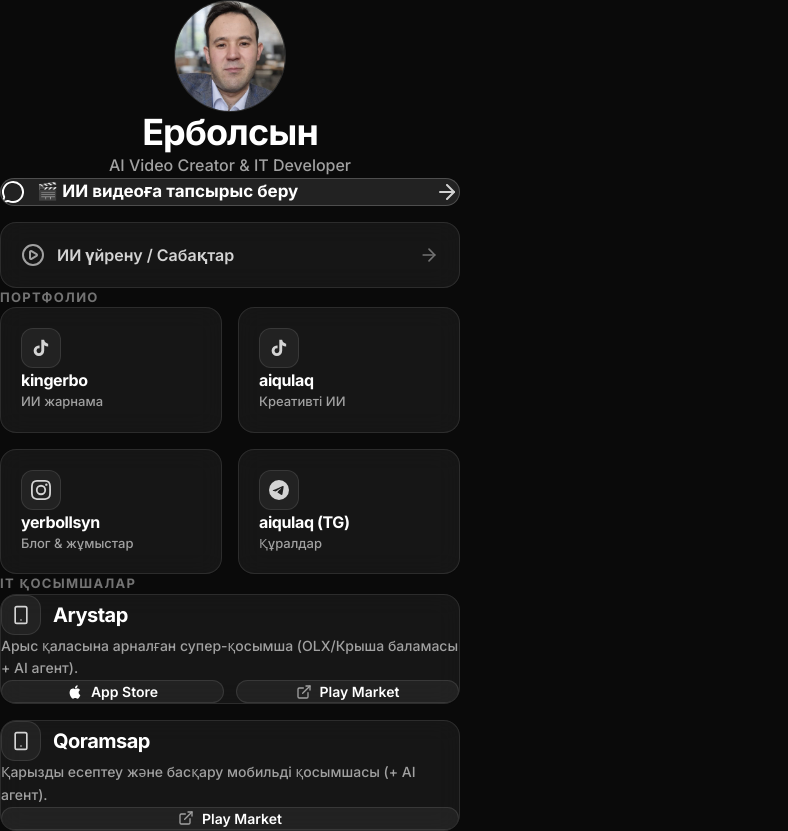
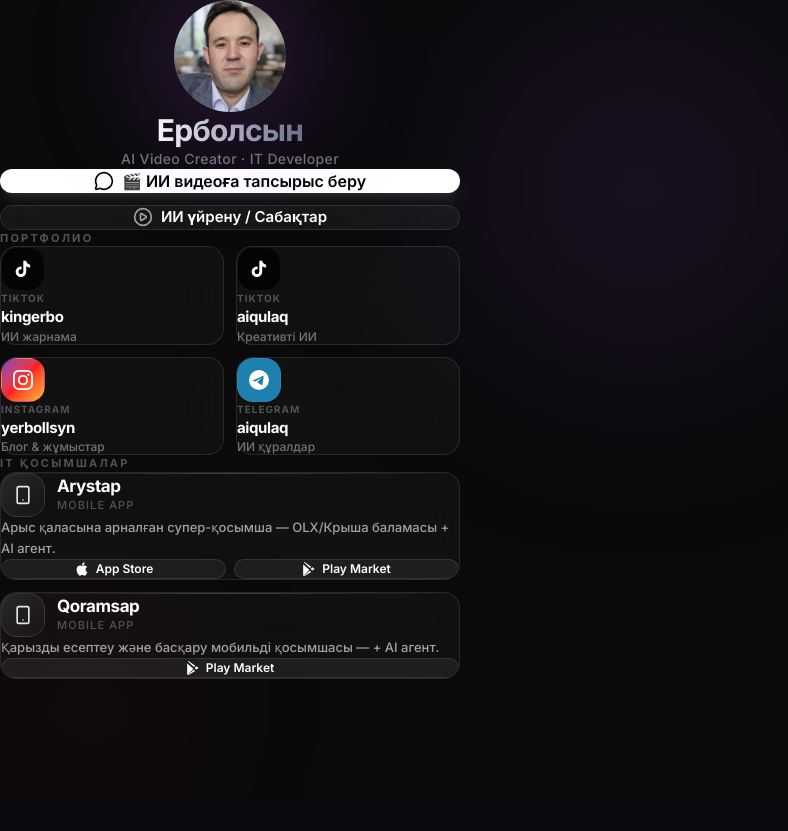
Before and after one commit to Erbosyn/erboportfolio, a React (Vite) app: page / in a window 1280 px wide. Shown: the whole page, without its empty margins (0-788 px from the left). After the commit the page ends 800 px from the top, so only its background shows below. Built offline with nearby package versions, Linux system fonts and the light colour scheme.

Commit message:
feat: premium glassmorphism redesign - brand icons, triple glow, gradient avatar ring

```diff
--- a/src/App.tsx
+++ b/src/App.tsx
@@ -1,192 +1,261 @@
 import type { FC } from "react";
 import {
-  ArrowRight,
   MessageCircle,
   PlayCircle,
   Smartphone,
-  ExternalLink
 } from "lucide-react";
 
-/* ─── Icons ─── */
+/* ─── TikTok SVG ─── */
 const TikTokIcon: FC<{ className?: string }> = ({ className }) => (
   <svg viewBox="0 0 24 24" fill="currentColor" className={className}>
     <path d="M19.59 6.69a4.83 4.83 0 01-3.77-4.25V2h-3.45v13.67a2.89 2.89 0 01-2.88 2.5 2.89 2.89 0 01-2.89-2.89 2.89 2.89 0 012.89-2.89c.28 0 .54.04.79.1V9.01a6.27 6.27 0 00-.79-.05 6.34 6.34 0 00-6.34 6.34 6.34 6.34 0 006.34 6.34 6.34 6.34 0 006.34-6.34V8.75a8.18 8.18 0 004.76 1.52V6.84a4.84 4.84 0 01-1-.15z" />
   </svg>
 );
 
+/* ─── Instagram SVG ─── */
 const InstagramIcon: FC<{ className?: string }> = ({ className }) => (
   <svg viewBox="0 0 24 24" fill="currentColor" className={className}>
     <path d="M12 2.163c3.204 0 3.584.012 4.85.07 3.252.148 4.771 1.691 4.919 4.919.058 1.265.069 1.645.069 4.849 0 3.205-.012 3.584-.069 4.849-.149 3.225-1.664 4.771-4.919 4.919-1.266.058-1.644.07-4.85.07-3.204 0-3.584-.012-4.849-.07-3.26-.149-4.771-1.699-4.919-4.92-.058-1.265-.07-1.644-.07-4.849 0-3.204.013-3.583.07-4.849.149-3.227 1.664-4.771 4.919-4.919 1.266-.057 1.645-.069 4.849-.069zM12 0C8.741 0 8.333.014 7.053.072 2.695.272.273 2.69.073 7.052.014 8.333 0 8.741 0 12c0 3.259.014 3.668.072 4.948.2 4.358 2.618 6.78 6.98 6.98C8.333 23.986 8.741 24 12 24c3.259 0 3.668-.014 4.948-.072 4.354-.2 6.782-2.618 6.979-6.98.059-1.28.073-1.689.073-4.948 0-3.259-.014-3.667-.072-4.947-.196-4.354-2.617-6.78-6.979-6.98C15.668.014 15.259 0 12 0zm0 5.838a6.162 6.162 0 100 12.324 6.162 6.162 0 000-12.324zM12 16a4 4 0 110-8 4 4 0 010 8zm6.406-11.845a1.44 1.44 0 100 2.881 1.44 1.44 0 000-2.881z" />
   </svg>
 );
 
+/* ─── Telegram SVG ─── */
 const TelegramIcon: FC<{ className?: string }> = ({ className }) => (
   <svg viewBox="0 0 24 24" fill="currentColor" className={className}>
     <path d="M11.944 0A12 12 0 000 12a12 12 0 0012 12 12 12 0 0012-12A12 12 0 0012 0h-.056zm4.962 7.224c.1-.002.321.023.465.14a.506.506 0 01.171.325c.016.093.036.306.02.472-.18 1.898-.962 6.502-1.36 8.627-.168.9-.499 1.201-.82 1.23-.696.065-1.225-.46-1.9-.902-1.056-.693-1.653-1.124-2.678-1.8-1.185-.78-.417-1.21.258-1.91.177-.184 3.247-2.977 3.307-3.23.007-.032.014-.15-.056-.212s-.174-.041-.249-.024c-.106.024-1.793 1.14-5.061 3.345-.479.33-.913.49-1.302.48-.428-.008-1.252-.241-1.865-.44-.752-.244-1.349-.374-1.297-.789.027-.216.325-.437.893-.663 3.498-1.524 5.83-2.529 6.998-3.014 3.332-1.386 4.025-1.627 4.476-1.635z" />
   </svg>
 );
 
+/* ─── Apple SVG ─── */
 const AppleIcon: FC<{ className?: string }> = ({ className }) => (
   <svg viewBox="0 0 24 24" fill="currentColor" className={className}>
     <path d="M18.71 19.5c-.83 1.24-1.71 2.45-3.05 2.47-1.34.03-1.77-.79-3.29-.79-1.53 0-2 .77-3.27.82-1.31.05-2.3-1.32-3.14-2.53C4.25 17 2.94 12.45 4.7 9.39c.87-1.52 2.43-2.48 4.12-2.51 1.28-.02 2.5.87 3.29.87.78 0 2.26-1.07 3.8-.91.65.03 2.47.26 3.64 1.98-.09.06-2.17 1.28-2.15 3.81.03 3.02 2.65 4.03 2.68 4.04-.03.07-.42 1.44-1.38 2.83M13 3.5c.73-.83 1.94-1.46 2.94-1.5.13 1.17-.34 2.35-1.04 3.19-.69.85-1.83 1.51-2.95 1.42-.15-1.15.41-2.35 1.05-3.11z" />
   </svg>
 );
 
+/* ─── Google Play SVG ─── */
+const GooglePlayIcon: FC<{ className?: string }> = ({ className }) => (
+  <svg viewBox="0 0 24 24" fill="currentColor" className={className}>
+    <path d="M3.18 23.76c.35.2.76.22 1.14.07l11.45-6.61-2.42-2.43-10.17 8.97zm-1.01-19.5a1.5 1.5 0 00-.17.73v18.02c0 .26.06.5.17.73l.09.09 10.1-10.1v-.24L2.26 4.17l-.09.09zM20.43 10.8l-2.9-1.68-2.72 2.72 2.72 2.72 2.92-1.69c.83-.48.83-1.59-.02-2.07zM4.32.17C3.94.02 3.53.04 3.18.24l10.17 10.17 2.42-2.42L4.32.17z" />
+  </svg>
+);
 
-/* ─── Apple Glassmorphism Card Style ─── */
-const glassCard = `
-  bg-white/5 border border-white/10
-  backdrop-blur-md rounded-2xl p-6
-  transition-all duration-300 ease-out
-  hover:bg-white/10 hover:border-white/20 hover:scale-[1.02]
-`;
+/* ─── Glass card base class ─── */
+const glassCard =
+  "block w-full bg-white/[0.03] border border-white/10 backdrop-blur-xl rounded-2xl p-5 hover:bg-white/[0.08] transition-all duration-300";
 
-/* ─── App Component ─── */
 const App: FC = () => {
   return (
-    <div className="relative min-h-screen bg-neutral-950 text-neutral-300 font-sans overflow-hidden selection:bg-white/20">
+    <div className="relative min-h-screen bg-[#0a0a0a] text-neutral-300 font-sans overflow-hidden selection:bg-white/20">
 
-      {/* ─── Custom Styles ─── */}
-      <style>{`
-        /* Smooth scrolling */
-        html { scroll-behavior: smooth; }
-      `}</style>
+      {/* ── Фоновые свечения для глубины ── */}
+      {/* Главное фиолетовое пятно — сверху по центру */}
+      <div className="absolute top-10 left-1/2 -translate-x-1/2 w-[300px] h-[300px] bg-purple-500/15 blur-[120px] rounded-full pointer-events-none" />
+      {/* Синее — снизу справа */}
+      <div className="absolute bottom-32 right-0 w-[220px] h-[220px] bg-blue-600/10 blur-[100px] rounded-full pointer-events-none" />
+      {/* Розовое — снизу слева */}
+      <div className="absolute bottom-0 left-0 w-[180px] h-[180px] bg-pink-600/8 blur-[90px] rounded-full pointer-events-none" />
 
-      <main className="relative z-10 w-full max-w-[460px] mx-auto px-5 py-12 pb-24">
+      <main className="relative z-10 w-full max-w-[460px] mx-auto px-5 py-12 pb-28">
 
-        {/* 1. Profile Header */}
+        {/* ─── Профиль ─── */}
         <header className="flex flex-col items-center text-center mb-10">
-          <div className="w-28 h-28 rounded-full bg-white/5 p-1.5 border border-white/10 backdrop-blur-md mb-6">
-            <div className="w-full h-full rounded-full bg-white/5 overflow-hidden">
-              <img src="/avatar.jpg" alt="Ерболсын" className="w-full h-full object-cover" />
+          {/* Аватар с градиентным кольцом */}
+          <div className="relative mb-6">
+            <div className="absolute inset-0 rounded-full bg-purple-500/20 blur-2xl scale-150 pointer-events-none" />
+            <div className="relative w-28 h-28 rounded-full p-[2px] bg-gradient-to-br from-white/20 via-white/5 to-transparent">
+              <div className="w-full h-full rounded-full overflow-hidden bg-black/60 backdrop-blur-xl">
+                <img src="/avatar.jpg" alt="Ерболсын" className="w-full h-full object-cover" />
+              </div>
             </div>
           </div>
 
-          <h1 className="text-4xl font-bold tracking-tight text-white mb-2">
+          {/* Градиентное имя — белый → серый (Apple style) */}
+          <h1 className="text-3xl font-bold bg-gradient-to-r from-white to-gray-500 text-transparent bg-clip-text mb-2 tracking-tight">
             Ерболсын
           </h1>
-          <p className="text-neutral-400 text-[16px] font-medium leading-relaxed max-w-[300px]">
-            AI Video Creator & IT Developer
+          <p className="text-neutral-500 text-[14px] font-medium tracking-wide">
+            AI Video Creator · IT Developer
           </p>
         </header>
 
-        {/* 2. Primary CTAs (Rich & Smooth) */}
-        <div className="flex flex-col gap-4 mb-12">
+        {/* ─── CTA Кнопки ─── */}
+        <div className="flex flex-col gap-3 mb-12">
+          {/* PRIMARY — Apple-style белая кнопка */}
           <a
             href="https://wa.me/77000957565"
             target="_blank"
             rel="noopener noreferrer"
-            className="w-full relative overflow-hidden group bg-white/10 text-white border border-white/20 font-bold text-[17px] rounded-2xl p-[22px] flex items-center justify-between backdrop-blur-md hover:bg-white/20 hover:scale-[1.02] transition-all duration-300"
+            className="w-full bg-white text-black font-semibold rounded-2xl py-4 flex items-center justify-center gap-2 hover:bg-gray-100 active:scale-[0.98] transition-all duration-200 shadow-lg shadow-white/10"
           >
-            <span className="relative flex items-center gap-3">
-              <MessageCircle className="w-6 h-6" />
-              🎬 ИИ видеоға тапсырыс беру
-            </span>
-            <ArrowRight className="w-6 h-6 relative opacity-80 group-hover:translate-x-1 transition-transform" />
+            <MessageCircle className="w-5 h-5" />
+            🎬 ИИ видеоға тапсырыс беру
           </a>
 
+          {/* SECONDARY — Glassmorphism */}
           <a
             href="https://wa.me/77000957565"
             target="_blank"
             rel="noopener noreferrer"
-            className={`w-full flex items-center justify-between font-semibold text-[16px] !p-5 ${glassCard}`}
+            className="w-full bg-white/[0.05] border border-white/10 backdrop-blur-xl rounded-2xl py-4 flex items-center justify-center gap-2 font-semibold text-[15px] text-white hover:bg-white/[0.10] active:scale-[0.98] transition-all duration-300"
           >
-            <span className="flex items-center gap-3 text-neutral-300">
-              <PlayCircle className="w-6 h-6 text-neutral-400" />
-              ИИ үйрену / Сабақтар
-            </span>
-            <ArrowRight className="w-5 h-5 text-neutral-500" />
+            <PlayCircle className="w-5 h-5 text-neutral-400" />
+            ИИ үйрену / Сабақтар
           </a>
         </div>
 
-        {/* 3. Portfolio Widgets (Apple Style Bento) */}
+        {/* ─── Портфолио ─── */}
         <div className="mb-12">
-          <h2 className="text-[13px] font-bold tracking-widest text-neutral-500 uppercase mb-4 px-2">
+          <h2 className="text-[11px] font-bold tracking-[0.2em] text-neutral-600 uppercase mb-5 px-1">
             Портфолио
           </h2>
 
-          <div className="grid grid-cols-2 gap-4">
-            <a href="https://www.tiktok.com/@kingerbo?_r=1&_t=ZS-99XThm0I05Y" target="_blank" rel="noopener noreferrer" className={`block ${glassCard} !p-5`}>
-              <div className="w-10 h-10 rounded-xl bg-white/5 flex items-center justify-center mb-4 border border-white/10">
-                <TikTokIcon className="w-5 h-5 text-neutral-300" />
+          <div className="grid grid-cols-2 gap-3">
+
+            {/* TikTok — kingerbo */}
+            <a
+              href="https://www.tiktok.com/@kingerbo?_r=1&_t=ZS-99XThm0I05Y"
+              target="_blank"
+              rel="noopener noreferrer"
+              className={glassCard}
+            >
+              {/* TikTok black badge */}
+              <div className="w-11 h-11 rounded-2xl flex items-center justify-center mb-4 border border-white/5 bg-black/70">
+                <TikTokIcon className="w-5 h-5 text-white" />
               </div>
-              <h3 className="text-[16px] font-bold text-white tracking-tight mb-1">kingerbo</h3>
-              <p className="text-[13px] text-neutral-400 font-medium">ИИ жарнама</p>
+              <span className="text-[10px] font-bold text-neutral-600 uppercase tracking-widest block mb-0.5">TikTok</span>
+              <h3 className="text-[15px] font-bold text-white tracking-tight mb-1">kingerbo</h3>
+              <p className="text-[12px] text-neutral-500 font-medium leading-tight">ИИ жарнама</p>
             </a>
 
-            <a href="https://www.tiktok.com/@aiqulaq?_r=1&_t=ZG-99XTgegBXDk" target="_blank" rel="noopener noreferrer" className={`block ${glassCard} !p-5`}>
-              <div className="w-10 h-10 rounded-xl bg-white/5 flex items-center justify-center mb-4 border border-white/10">
-                <TikTokIcon className="w-5 h-5 text-neutral-300" />
+            {/* TikTok — aiqulaq */}
+            <a
+              href="https://www.tiktok.com/@aiqulaq?_r=1&_t=ZG-99XTgegBXDk"
+              target="_blank"
+              rel="noopener noreferrer"
+              className={glassCard}
+            >
+              <div className="w-11 h-11 rounded-2xl flex items-center justify-center mb-4 border border-white/5 bg-black/70">
+                <TikTokIcon className="w-5 h-5 text-white" />
               </div>
-              <h3 className="text-[16px] font-bold text-white tracking-tight mb-1">aiqulaq</h3>
-              <p className="text-[13px] text-neutral-400 font-medium">Креативті ИИ</p>
+              <span className="text-[10px] font-bold text-neutral-600 uppercase tracking-widest block mb-0.5">TikTok</span>
+              <h3 className="text-[15px] font-bold text-white tracking-tight mb-1">aiqulaq</h3>
+              <p className="text-[12px] text-neutral-500 font-medium leading-tight">Креативті ИИ</p>
             </a>
 
-            <a href="https://instagram.com/yerbollsyn" target="_blank" rel="noopener noreferrer" className={`block ${glassCard} !p-5`}>
-              <div className="w-10 h-10 rounded-xl bg-white/5 flex items-center justify-center mb-4 border border-white/10">
-                <InstagramIcon className="w-5 h-5 text-neutral-300" />
+            {/* Instagram */}
+            <a
+              href="https://instagram.com/yerbollsyn"
+              target="_blank"
+              rel="noopener noreferrer"
+              className={glassCard}
+            >
+              {/* Instagram brand gradient badge */}
+              <div className="w-11 h-11 rounded-2xl flex items-center justify-center mb-4 border border-white/5 bg-gradient-to-br from-[#833ab4] via-[#fd1d1d] to-[#fcb045]">
+                <InstagramIcon className="w-5 h-5 text-white" />
               </div>
-              <h3 className="text-[16px] font-bold text-white tracking-tight mb-1">yerbollsyn</h3>
-              <p className="text-[13px] text-neutral-400 font-medium">Блог & жұмыстар</p>
+              <span className="text-[10px] font-bold text-neutral-600 uppercase tracking-widest block mb-0.5">Instagram</span>
+              <h3 className="text-[15px] font-bold text-white tracking-tight mb-1">yerbollsyn</h3>
+              <p className="text-[12px] text-neutral-500 font-medium leading-tight">Блог &amp; жұмыстар</p>
             </a>
 
-            <a href="https://t.me/aiqulaq" target="_blank" rel="noopener noreferrer" className={`block ${glassCard} !p-5`}>
-              <div className="w-10 h-10 rounded-xl bg-white/5 flex items-center justify-center mb-4 border border-white/10">
-                <TelegramIcon className="w-5 h-5 text-neutral-300" />
+            {/* Telegram */}
+            <a
+              href="https://t.me/aiqulaq"
+              target="_blank"
+              rel="noopener noreferrer"
+              className={glassCard}
+            >
+              {/* Telegram brand blue badge */}
+              <div className="w-11 h-11 rounded-2xl flex items-center justify-center mb-4 border border-white/5 bg-[#229ED9]/80">
+                <TelegramIcon className="w-5 h-5 text-white" />
               </div>
-              <h3 className="text-[16px] font-bold text-white tracking-tight mb-1">aiqulaq (TG)</h3>
-              <p className="text-[13px] text-neutral-400 font-medium">Құралдар</p>
+              <span className="text-[10px] font-bold text-neutral-600 uppercase tracking-widest block mb-0.5">Telegram</span>
+              <h3 className="text-[15px] font-bold text-white tracking-tight mb-1">aiqulaq</h3>
+              <p className="text-[12px] text-neutral-500 font-medium leading-tight">ИИ құралдар</p>
             </a>
           </div>
         </div>
 
-        {/* 4. IT Projects Section */}
+        {/* ─── IT Қосымшалар ─── */}
         <div>
-          <h2 className="text-[13px] font-bold tracking-widest text-neutral-500 uppercase mb-4 px-2">
+          <h2 className="text-[11px] font-bold tracking-[0.2em] text-neutral-600 uppercase mb-5 px-1">
             IT Қосымшалар
           </h2>
 
-          <div className="flex flex-col gap-4">
+          <div className="flex flex-col gap-3">
+
+            {/* Arystap */}
             <div className={`relative overflow-hidden ${glassCard}`}>
-              <div className="flex items-center gap-3 mb-3 relative z-10">
-                <div className="w-10 h-10 rounded-[14px] bg-white/5 flex items-center justify-center border border-white/10">
-                  <Smartphone className="w-5 h-5 text-neutral-300" />
+              {/* Top shimmer line */}
+              <div className="absolute top-0 left-0 right-0 h-px bg-gradient-to-r from-transparent via-white/20 to-transparent" />
+
+              <div className="flex items-center gap-3 mb-3">
+                <div className="w-11 h-11 rounded-2xl bg-gradient-to-br from-white/10 to-white/[0.02] flex items-center justify-center border border-white/10 flex-shrink-0">
+                  <Smartphone className="w-5 h-5 text-neutral-200" />
                 </div>
-                <h3 className="text-[20px] font-bold text-white tracking-tight">Arystap</h3>
+                <div>
+                  <h3 className="text-[17px] font-bold text-white tracking-tight leading-tight">Arystap</h3>
+                  <p className="text-[11px] text-neutral-600 font-medium uppercase tracking-widest">Mobile App</p>
+                </div>
               </div>
 
-              <p className="text-[14px] text-neutral-400 font-medium leading-relaxed mb-6 relative z-10">
-                Арыс қаласына арналған супер-қосымша (OLX/Крыша баламасы + AI агент).
+              <p className="text-[13px] text-neutral-400 font-medium leading-relaxed mb-5">
+                Арыс қаласына арналған супер-қосымша — OLX/Крыша баламасы + AI агент.
               </p>
 
-              <div className="flex items-center gap-3 relative z-10">
-                <a href="https://apps.apple.com/kz/app/arystap/id6764302073" target="_blank" rel="noopener noreferrer" className="flex-1 flex items-center justify-center gap-2 bg-white/5 hover:bg-white/10 border border-white/10 transition-colors rounded-xl px-2 py-3 text-[14px] font-semibold text-white">
-                  <AppleIcon className="w-4 h-4" /> App Store
+              <div className="flex items-center gap-2">
+                <a
+                  href="https://apps.apple.com/kz/app/arystap/id6764302073"
+                  target="_blank"
+                  rel="noopener noreferrer"
+                  className="flex-1 flex items-center justify-center gap-1.5 bg-white/[0.06] hover:bg-white/[0.12] border border-white/10 transition-all duration-200 rounded-xl py-3 text-[12px] font-semibold text-white active:scale-95"
+                >
+                  <AppleIcon className="w-4 h-4" />
+                  App Store
                 </a>
-                <a href="https://play.google.com/store/apps/details?id=kz.erbom.arystap" target="_blank" rel="noopener noreferrer" className="flex-1 flex items-center justify-center gap-2 bg-white/5 hover:bg-white/10 border border-white/10 transition-colors rounded-xl px-2 py-3 text-[14px] font-semibold text-white">
-                  <ExternalLink className="w-4 h-4 text-neutral-400" /> Play Market
+                <a
+                  href="https://play.google.com/store/apps/details?id=kz.erbom.arystap"
+                  target="_blank"
+                  rel="noopener noreferrer"
+                  className="flex-1 flex items-center justify-center gap-1.5 bg-white/[0.06] hover:bg-white/[0.12] border border-white/10 transition-all duration-200 rounded-xl py-3 text-[12px] font-semibold text-white active:scale-95"
+                >
+                  <GooglePlayIcon className="w-3.5 h-3.5" />
+                  Play Market
                 </a>
               </div>
             </div>
 
+            {/* Qoramsap */}
             <div className={`relative overflow-hidden ${glassCard}`}>
-              <div className="flex items-center gap-3 mb-3 relative z-10">
-                <div className="w-10 h-10 rounded-[14px] bg-white/5 flex items-center justify-center border border-white/10">
-                  <Smartphone className="w-5 h-5 text-neutral-300" />
+              {/* Top shimmer line */}
+              <div className="absolute top-0 left-0 right-0 h-px bg-gradient-to-r from-transparent via-white/20 to-transparent" />
+
+              <div className="flex items-center gap-3 mb-3">
+                <div className="w-11 h-11 rounded-2xl bg-gradient-to-br from-white/10 to-white/[0.02] flex items-center justify-center border border-white/10 flex-shrink-0">
+                  <Smartphone className="w-5 h-5 text-neutral-200" />
                 </div>
-                <h3 className="text-[20px] font-bold text-white tracking-tight">Qoramsap</h3>
+                <div>
+                  <h3 className="text-[17px] font-bold text-white tracking-tight leading-tight">Qoramsap</h3>
+                  <p className="text-[11px] text-neutral-600 font-medium uppercase tracking-widest">Mobile App</p>
+                </div>
               </div>
 
-              <p className="text-[14px] text-neutral-400 font-medium leading-relaxed mb-6 relative z-10">
-                Қарызды есептеу және басқару мобильді қосымшасы (+ AI агент).
+              <p className="text-[13px] text-neutral-400 font-medium leading-relaxed mb-5">
+                Қарызды есептеу және басқару мобильді қосымшасы — + AI агент.
               </p>
 
-              <div className="flex items-center gap-3 relative z-10">
-                <a href="https://play.google.com/store/apps/details?id=kz.qoramsap.app" target="_blank" rel="noopener noreferrer" className="w-full flex items-center justify-center gap-2 bg-white/5 hover:bg-white/10 border border-white/10 transition-colors rounded-xl px-2 py-3 text-[14px] font-semibold text-white">
-                  <ExternalLink className="w-4 h-4 text-neutral-400" /> Play Market
-                </a>
-              </div>
+              <a
+                href="https://play.google.com/store/apps/details?id=kz.qoramsap.app"
+                target="_blank"
+                rel="noopener noreferrer"
+                className="w-full flex items-center justify-center gap-1.5 bg-white/[0.06] hover:bg-white/[0.12] border border-white/10 transition-all duration-200 rounded-xl py-3 text-[12px] font-semibold text-white active:scale-95"
+              >
+                <GooglePlayIcon className="w-3.5 h-3.5" />
+                Play Market
+              </a>
             </div>
+
           </div>
         </div>
 
```
